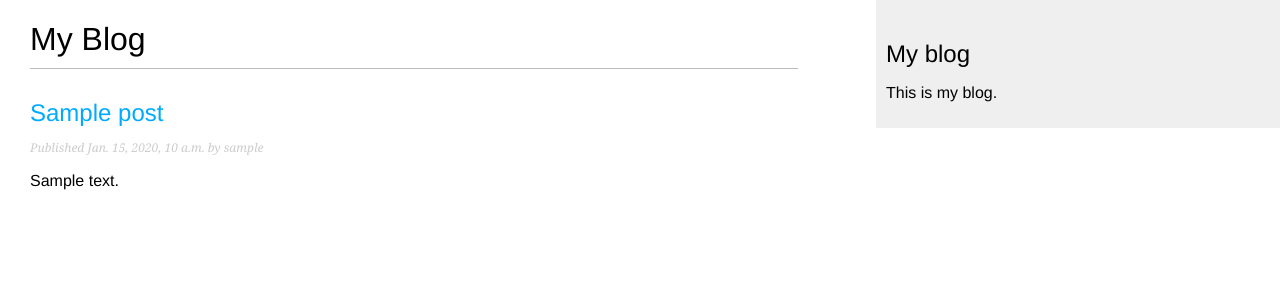
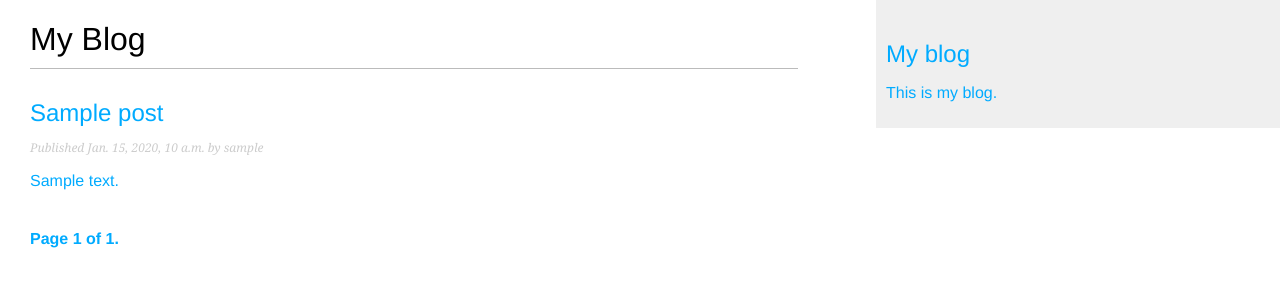
Before and after one commit to ingarbi/dj4_byExample, a Django app: page /blog/ in a window 1280 px wide. Shown: the top 300 px of the page. Run offline with Django 4.2, Linux system fonts and the light colour scheme; tables that the repository leaves empty hold one stand-in row (values such as "Sample post").

Commit message:
Pagination with catching Errors

```diff
--- a/mysite/blog/models.py
+++ b/mysite/blog/models.py
@@ -1,5 +1,6 @@
 from django.contrib.auth.models import User
 from django.db import models
+from django.urls import reverse
 from django.utils import timezone
 
 
@@ -16,7 +17,7 @@ class Post(models.Model):
         PUBLISHED = 'PB', 'Published'
 
     title = models.CharField(max_length=250)
-    slug = models.SlugField(max_length=250)
+    slug = models.SlugField(max_length=250, unique_for_date='publish')
     body = models.TextField()
     author = models.ForeignKey(User,
                                on_delete=models.CASCADE,
@@ -39,3 +40,10 @@ class Post(models.Model):
 
     def __str__(self):
         return self.title
+
+    def get_absolute_url(self):
+        return reverse('blog:post_detail',
+                       args=[self.publish.year,
+                             self.publish.month,
+                             self.publish.day,
+                             self.slug])
--- a/mysite/blog/templates/blog/post/list.html
+++ b/mysite/blog/templates/blog/post/list.html
@@ -6,13 +6,14 @@
   <h1>My Blog</h1>
   {% for post in posts %}
     <h2>
-      <a href="{% url 'blog:post_detail' post.id %}">
+      <a href="{{ post.get_absolute_url }}">
         {{ post.title }}
-      </a>
+      </>
     </h2>
     <p class="date">
       Published {{ post.publish }} by {{ post.author }}
     </p>
     {{ post.body|truncatewords:30|linebreaks }}
   {% endfor %}
+  {% include "pagination.html" with page=posts %}
 {% endblock %}
--- /dev/null
+++ b/mysite/blog/templates/pagination.html
@@ -0,0 +1,13 @@
+<div class="pagination">
+    <span class="step-links">
+      {% if page.has_previous %}
+        <a href="?page={{ page.previous_page_number }}">Previous</a>
+      {% endif %}
+      <span class="current">
+        Page {{ page.number }} of {{ page.paginator.num_pages }}.
+      </span>
+      {% if page.has_next %}
+        <a href="?page={{ page.next_page_number }}">Next</a>
+      {% endif %}
+    </span>
+  </div>
--- a/mysite/blog/urls.py
+++ b/mysite/blog/urls.py
@@ -4,5 +4,6 @@ app_name = 'blog'
 urlpatterns = [
     # post views
     path('', views.post_list, name='post_list'),
-    path('<int:id>/', views.post_detail, name='post_detail'),
+    path('<int:year>/<int:month>/<int:day>/<slug:post>/',
+         views.post_detail, name='post_detail'),
 ]
--- a/mysite/blog/views.py
+++ b/mysite/blog/views.py
@@ -1,19 +1,33 @@
-from django.shortcuts import render, get_object_or_404
+from django.core.paginator import Paginator, EmptyPage, PageNotAnInteger
+from django.shortcuts import get_object_or_404, render
 
 from .models import Post
 
 
 def post_list(request):
-    posts = Post.published.all()
+    post_list = Post.published.all()
+    paginator = Paginator(post_list, 3)
+    page_number = request.GET.get('page', 1)
+    try:
+        posts = paginator.page(page_number)
+    except PageNotAnInteger:
+        # If page_number is not an integer deliver the first page
+        posts = paginator.page(1)
+    except EmptyPage:
+        # If page_number is out of range deliver last page of results
+        posts = paginator.page(paginator.num_pages)
     return render(request,
                   'blog/post/list.html',
                   {'posts': posts})
 
 
-def post_detail(request, id):
+def post_detail(request, year, month, day, post):
     post = get_object_or_404(Post,
-                             id=id,
-                             status=Post.Status.PUBLISHED)
+                             status=Post.Status.PUBLISHED,
+                             slug=post,
+                             publish__year=year,
+                             publish__month=month,
+                             publish__day=day)
     return render(request,
                   'blog/post/detail.html',
                   {'post': post})
```
